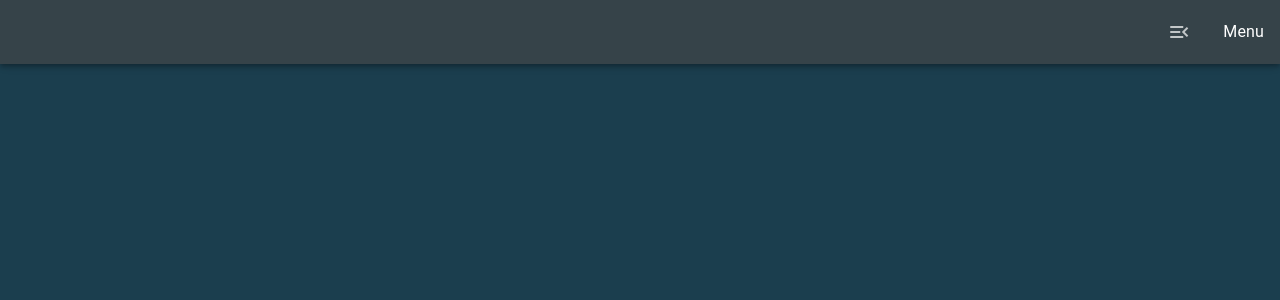
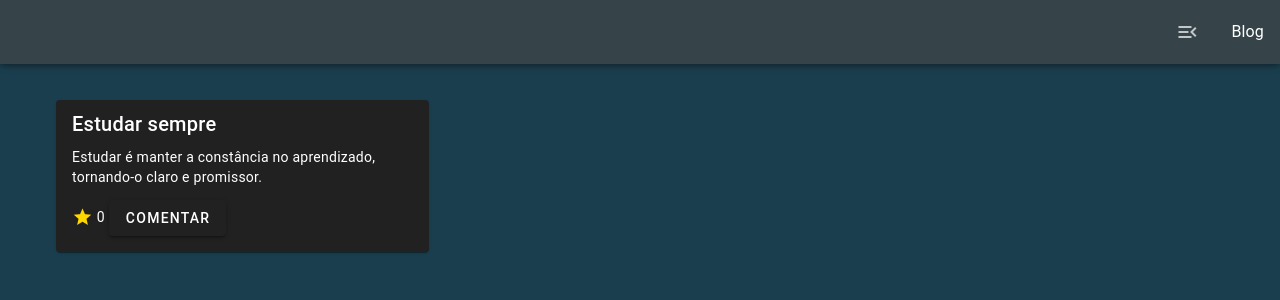
Before and after one commit to EmanuelAngelo/portfolio, a Vue app: page /blog in a window 1280 px wide. Shown: the top 300 px of the page. Built offline with nearby package versions, Linux system fonts and the light colour scheme.

Commit message:
criando um blog

```diff
--- a/components.d.ts
+++ b/components.d.ts
@@ -7,11 +7,13 @@ export {}
 
 declare module 'vue' {
   export interface GlobalComponents {
+    Blog: typeof import('./src/components/Blog.vue')['default']
     Contato: typeof import('./src/components/Contato.vue')['default']
     ConteudoPrincipal: typeof import('./src/components/ConteudoPrincipal.vue')['default']
     Empregos: typeof import('./src/components/Empregos.vue')['default']
     MeusProjetos: typeof import('./src/components/MeusProjetos.vue')['default']
     MinhasSkill: typeof import('./src/components/MinhasSkill.vue')['default']
+    Post: typeof import('./src/components/Post.vue')['default']
     RouterLink: typeof import('vue-router')['RouterLink']
     RouterView: typeof import('vue-router')['RouterView']
     SobreMim: typeof import('./src/components/SobreMim.vue')['default']
--- /dev/null
+++ b/src/components/Blog.vue
@@ -0,0 +1,56 @@
+<template>
+  <v-container>
+    <v-row>
+      <v-col
+        v-for="(post, index) in posts"
+        :key="index"
+        cols="12"
+        md="6"
+        lg="4"
+      >
+        <Post
+          :post="post"
+          @like="likePost(index)"
+          @comment="addComment(index, $event)"
+        />
+      </v-col>
+    </v-row>
+  </v-container>
+</template>
+
+<script lang="ts">
+import { defineComponent, ref } from "vue";
+import Post from "./Post.vue";
+
+export default defineComponent({
+  components: { Post },
+  setup() {
+    const posts = ref([
+      {
+        title: "Estudar sempre",
+        content:
+          "Estudar é manter a constância no aprendizado, tornando-o claro e promissor.",
+        likes: 0,
+        comments: [],
+      },
+      // Adicione mais posts conforme necessário
+    ]);
+
+    const likePost = (index: number) => {
+      posts.value[index].likes++;
+    };
+
+    const addComment = (index: number, comment: string) => {
+      posts.value[index].comments.push(comment);
+    };
+
+    return { posts, likePost, addComment };
+  },
+});
+</script>
+
+<style scoped>
+.v-container {
+  margin-top: 20px;
+}
+</style>
--- a/src/components/ConteudoPrincipal.vue
+++ b/src/components/ConteudoPrincipal.vue
@@ -40,6 +40,11 @@
           title="Contate-Me"
           @click="$router.push('/contato')"
         ></v-list-item>
+        <v-list-item
+          prepend-icon="mdi-post-outline"
+          title="Blog"
+          @click="$router.push('/blog')"
+        ></v-list-item>
       </v-list>
     </v-navigation-drawer>
 
@@ -70,6 +75,7 @@ export default defineComponent({
       "/skills": "Skill",
       "/projetos": "Projetos",
       "/contato": "Contato",
+      "/blog": "Blog",
     };
 
     const currentViewTitle = computed(() => {
--- /dev/null
+++ b/src/components/Post.vue
@@ -0,0 +1,74 @@
+<template>
+  <v-card class="mb-5">
+    <v-card-title>{{ post.title }}</v-card-title>
+    <v-card-text>
+      <div>{{ post.content }}</div>
+      <div class="mt-3">
+        <v-icon @click="like">mdi-star</v-icon> {{ post.likes }}
+        <v-btn text @click="showCommentBox = !showCommentBox">Comentar</v-btn>
+      </div>
+      <v-expand-transition>
+        <v-textarea
+          v-if="showCommentBox"
+          v-model="newComment"
+          label="Adicione um comentário"
+          auto-grow
+        ></v-textarea>
+      </v-expand-transition>
+    </v-card-text>
+    <v-card-actions v-if="showCommentBox">
+      <v-spacer></v-spacer>
+      <v-btn color="primary" @click="addComment">Enviar</v-btn>
+    </v-card-actions>
+    <v-list v-if="post.comments.length">
+      <v-list-item
+        v-for="(comment, index) in post.comments"
+        :key="index"
+        class="comment"
+      >
+        <v-list-item-content>{{ comment }}</v-list-item-content>
+      </v-list-item>
+    </v-list>
+  </v-card>
+</template>
+
+<script lang="ts">
+import { defineComponent, ref } from "vue";
+
+export default defineComponent({
+  props: {
+    post: {
+      type: Object,
+      required: true,
+    },
+  },
+  setup(props, { emit }) {
+    const showCommentBox = ref(false);
+    const newComment = ref("");
+
+    const like = () => {
+      emit("like");
+    };
+
+    const addComment = () => {
+      if (newComment.value.trim()) {
+        emit("comment", newComment.value);
+        newComment.value = "";
+        showCommentBox.value = false;
+      }
+    };
+
+    return { showCommentBox, newComment, like, addComment };
+  },
+});
+</script>
+
+<style scoped>
+.mdi-star {
+  cursor: pointer;
+  color: gold;
+}
+.comment {
+  padding-left: 16px;
+}
+</style>
--- a/src/router/index.js
+++ b/src/router/index.js
@@ -4,6 +4,7 @@ import MeusProjetos from '../components/MeusProjetos.vue';
 import MinhasSkill from '../components/MinhasSkill.vue';
 import SobreMim from '../components/SobreMim.vue';
 import Contato from '../components/Contato.vue';
+import Blog from '../components/Blog.vue';
 
 const routes = [
   {
@@ -20,6 +21,11 @@ const routes = [
     path: '/skills',
     name: 'skills',
     component: MinhasSkill,
+  },
+  {
+    path: '/blog',
+    name: 'blog',
+    component: Blog,
   },
   {
     path: '/sobre',
```
